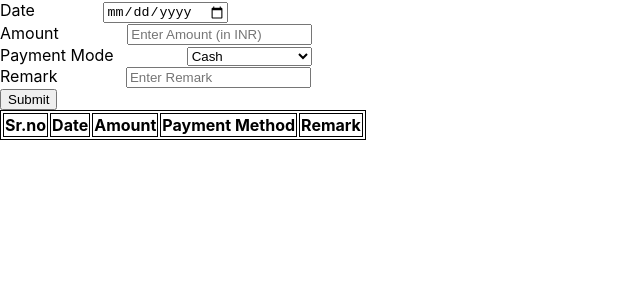
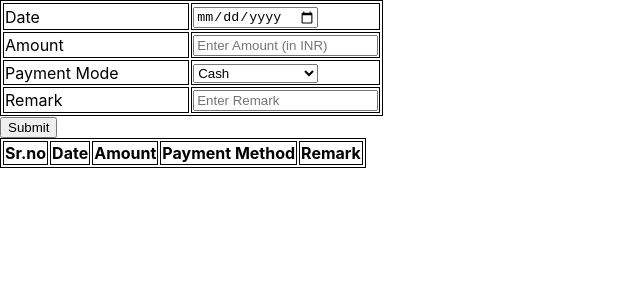
Before and after one commit to Aryan-1a/test_receipt, a React (Create React App) app: page / in a window 1280 px wide. Shown: the top 300 px of the page, without its empty margins (0-640 px from the left). Built offline with nearby package versions, Linux system fonts and the light colour scheme.

Commit message:
form is organised in a table

```diff
--- a/src/App.js
+++ b/src/App.js
@@ -35,25 +35,25 @@ function App() {
   return (
     <div>
 
-
-      <div><label>
-        Date &emsp;&emsp;&emsp;&emsp;</label><input onChange={handledatechange} value={date} type="date" placeholder='Enter the Date' required
-        />
-      </div>
-      <div><label>
-        Amount &emsp;&emsp;&emsp;&emsp;<input onChange={handleamountchange} value={amount} type="text" placeholder='Enter Amount (in INR)' required
-        />
-      </label> </div>
-      <div><label for="payment Mode">
-        Payment Mode &emsp;&emsp;&emsp;&emsp; <select onChange={handlepaymentmethodchange} id="payment Mode"> <option value="Cash">Cash</option>
+<table> <tr><td>
+     <label>
+        Date &emsp;&emsp;&emsp;&emsp;</label></td><td><input onChange={handledatechange} value={date} type="date" placeholder='Enter the Date' required
+        /></td></tr>
+    <tr><td>
+      <label>
+        Amount &emsp;&emsp;&emsp;&emsp;</label></td><td><input onChange={handleamountchange} value={amount} type="text" placeholder='Enter Amount (in INR)' required
+        /></td></tr>
+      <tr><td>
+      <label for="payment Mode">
+        Payment Mode &emsp;&emsp;&emsp;&emsp;</label> </td><td><select onChange={handlepaymentmethodchange} id="payment Mode"> <option value="Cash">Cash</option>
           <option value="UPI">UPI</option>
           <option value="Credit/Debit Card">Credit/Debit Card</option>
-        </select>
-      </label> </div>
-      <div><label>
-        Remark &emsp;&emsp;&emsp;&emsp;<input onChange={handleremarkchange} value={remark} placeholder='Enter Remark'
+        </select></td></tr>
+        <tr><td>
+      <label>
+        Remark &emsp;&emsp;&emsp;&emsp;</label></td><td><input onChange={handleremarkchange} value={remark} placeholder='Enter Remark'
         />
-      </label> </div>
+      </td></tr> </table>
       <button onClick={handlesubmit}>Submit</button>
 
 
```
